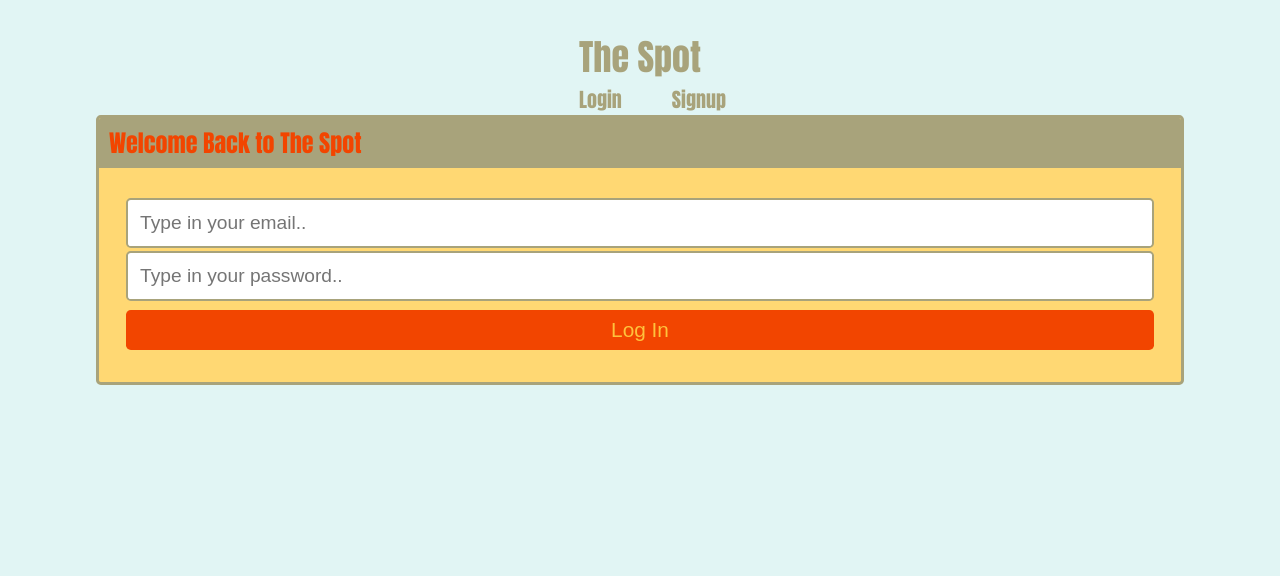
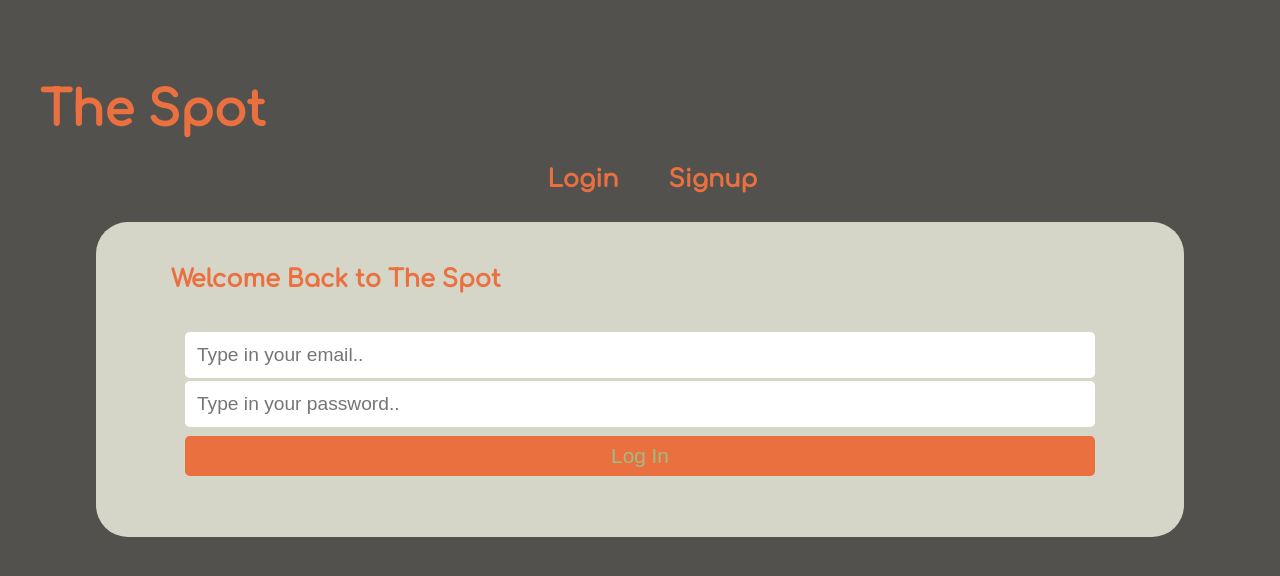
Before and after one commit to vieiragcv/the-spot, a React (Create React App) app in the folder client/: page /login in a window 1280 px wide. Shown: the top 576 px of the page. Built offline with nearby package versions, Linux system fonts and the light colour scheme.

Commit message:
troubleshooting addPreferences

```diff
--- /dev/null
+++ b/client/src/components/Header/header.css
@@ -0,0 +1,9 @@
+nav {
+    padding: 1.5rem;
+    font-weight: bold;
+    font-size: 1.5rem;
+}
+
+nav h1 {
+    padding: 1rem;
+}
--- a/client/src/components/Header/index.js
+++ b/client/src/components/Header/index.js
@@ -1,6 +1,7 @@
 /* import Auth from '../../utils/auth'; */
 import React from 'react';
 import { Link } from 'react-router-dom';
+import './header.css';
 
 
 const Header = () => {
@@ -10,14 +11,12 @@
   }; */
 
   return (
-    <header className="flex-row align-center container " >
-      <div className="flex-row justify-space-between-sm justify-center align-center">
-
+    <header>
+      <div>
         <nav className='text-center'>
           <Link to='/'><h1>The Spot</h1></Link>
           <Link to='/login'>Login</Link>
           <Link to='/signup'>Signup</Link>
-
         </nav>
       </div>
     </header>
--- a/client/src/index.css
+++ b/client/src/index.css
@@ -1,10 +1,10 @@
+@import url('https://fonts.googleapis.com/css2?family=Comfortaa:wght@300;400;500&family=Open+Sans:wght@300;400;500&display=swap');
+
 :root {
-  --primary: #f24500;
-  --secondary: #fec23c;
-  --tertiary: #ffd873;
-  --quatrinary: #fef4b7;
-  --light: #e1f5f4;
-  --dark: #a8a37b;
+  --primary: #ea7040;
+  --secondary: #9ebd86;
+  --light: #d6d6c8;
+  --background: #52514d;
   --error: rgb(228, 46, 1);
   --border-radius: 0.3rem;
   --spacing-one: calc(1rem * 0.25);
@@ -26,23 +26,24 @@
 body {
   margin: 0;
   padding: 0;
-  font-family: Impact, Haettenschweiler, 'Arial Narrow Bold', sans-serif;
+  font-family: 'Comfortaa', 'Open Sans', sans-serif;
   font-weight: 50;
   line-height: 1.5;
   font-size: 20px;
   color: var(--primary);
-  background-color: var(--light);
+  background-color: var(--background);
 }
 
 h1,h2,h3,h4,h5,h6 {
-  font-family: Impact, Haettenschweiler, 'Arial Narrow Bold', sans-serif;
-  font-weight: 100;
+  font-family: 'Comfortaa', 'Open Sans', sans-serif;
+  font-weight: 500 bold;
   margin: 5px 0;
   line-height: 1.25;
 }
 
 h1 {
-  font-size: 2.25rem;
+  font-size: 3rem;
+  text-align: left;
 }
 
 h2 {
--- a/client/src/pages/Signup.js
+++ b/client/src/pages/Signup.js
@@ -1,4 +1,5 @@
 import Auth from '../utils/auth';
+import './signup.css'
 import React, { useState } from 'react';
 import { useMutation } from '@apollo/client';
 import { ADD_USER } from '../utils/mutations';
--- /dev/null
+++ b/client/src/pages/signup.css
@@ -0,0 +1,10 @@
+h1 {
+    text-align: left
+}
+
+.card {
+    background-color: var(--light);
+    padding: 2rem 4rem;
+    border-radius: 2rem;
+    border: 1px solid transparent;
+}
```
Also changed, not shown: 2 other files (tests, documents, lock files or other folders).
